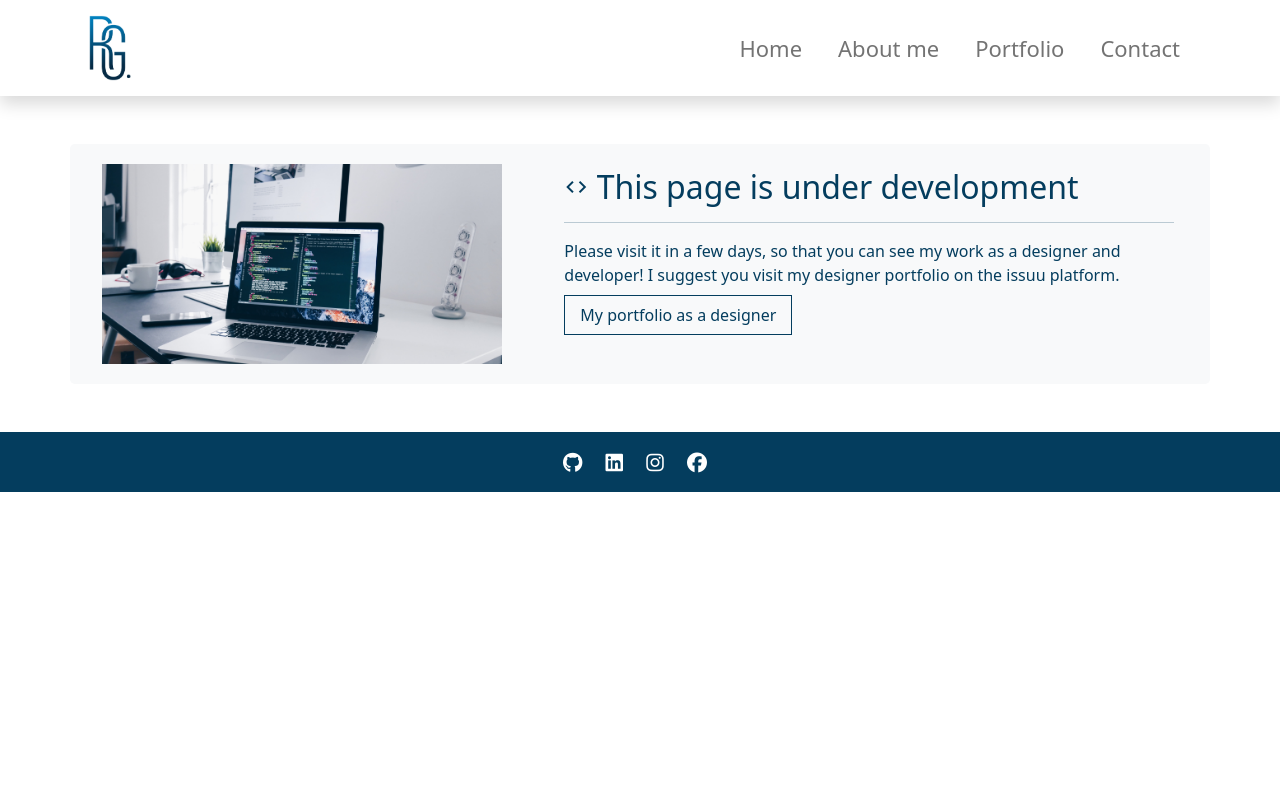
After one commit to GillesRitchmond/gillesritchmond.github.io, a PHP site: page /portfolio.html in a window 1280 px wide. The commit adds this page. Run offline with PHP 8.4, Linux system fonts and the light colour scheme; some libraries are stand-ins or nearby versions.

Commit message:
Footer is OKAY - Contact.html 40%

```diff
--- /dev/null
+++ b/portfolio.html
@@ -0,0 +1,82 @@
+<html>
+    <head>
+        <meta charset="UTF-8">
+
+        <link rel="stylesheet" type="text/css" href="style.css">
+
+        <!-- BOOTSTRAP -->
+        <link href="https://cdn.jsdelivr.net/npm/bootstrap@5.0.0-beta3/dist/css/bootstrap.min.css" rel="stylesheet" integrity="sha384-eOJMYsd53ii+scO/bJGFsiCZc+5NDVN2yr8+0RDqr0Ql0h+rP48ckxlpbzKgwra6" crossorigin="anonymous">
+        <script src="https://cdn.jsdelivr.net/npm/bootstrap@5.0.0-beta3/dist/js/bootstrap.bundle.min.js" integrity="sha384-JEW9xMcG8R+pH31jmWH6WWP0WintQrMb4s7ZOdauHnUtxwoG2vI5DkLtS3qm9Ekf" crossorigin="anonymous"></script>
+        <link rel="stylesheet" href="//code.jquery.com/ui/1.12.1/themes/base/jquery-ui.css">
+
+        <!-- <link rel="stylesheet" href="/resources/demos/style.css"> -->
+        <script src="https://code.jquery.com/jquery-1.12.4.js"></script>
+        <script src="https://code.jquery.com/ui/1.12.1/jquery-ui.js"></script>
+
+        <!-- GOOGLE ICONS -->
+        <link href="https://fonts.googleapis.com/icon?family=Material+Icons" rel="stylesheet">
+        <link rel="stylesheet"
+          href="https://fonts.googleapis.com/css2?family=Material+Icons">
+
+          <!-- FONT AWESOME -->
+          <script src="https://kit.fontawesome.com/c32e345056.js" crossorigin="anonymous"></script>
+    </head>
+
+    <body>
+        <nav class="navbar navbar-expand-lg navbar-light bg-white shadow sticky-top">
+            <div class="container">
+                <a class="navbar-brand" href="index.php">
+                    <img src="images/Mask Group 1@2x.png" alt="" width="auto" height="70" class="d-inline-block align-text-top">
+                </a>
+                <button class="navbar-toggler" type="button" data-bs-toggle="collapse" data-bs-target="#navbarNav" aria-controls="navbarNav" aria-expanded="false" aria-label="Toggle navigation">
+                    <span class="navbar-toggler-icon"></span>
+                </button>
+
+                <div class="collapse navbar-collapse justify-content-end" id="navbarNav">
+                    <ul class="navbar-nav">
+                        <li class="nav-item">
+                            <a class="nav-link" aria-current="page" href="index.html">Home</a>
+                        </li>
+                        <li class="nav-item">
+                            <a class="nav-link" href="about_me.html">About me</a>
+                        </li>
+                        <li class="nav-item">
+                            <a class="nav-link" href="portfolio.html">Portfolio</a>
+                        </li>
+                        <li class="nav-item">
+                            <a class="nav-link" href="contact.html">Contact</a>
+                        </li>
+                    </ul>
+                </div>
+            </div>
+        </nav>
+
+        <div class="container mt-5">
+            <div class="row bg-light rounded-3">
+                <div class="col-5">
+                    <img src="images/christopher-gower-m_HRfLhgABo-unsplash.jpg" class="img-portfolio">
+                </div>
+                <div class="col-7">
+                    <div class="p-1">
+                        <h2> <span class="material-icons"> code </span> This page is under development</h2>
+                        <hr>
+                        <p>
+                            Please visit it in a few days, so that you can see my work as a designer and developer!
+                            I suggest you visit my designer portfolio on the issuu platform.
+                        </p>
+                        <a href="https://issuu.com/ritchmondgilles/docs/portfolio_-_rg_-_2020_copy" class="btn-brand-color">My portfolio as a designer</a>
+                    </div>
+                </div>
+            </div>
+        </div>
+
+        <div class="footer mt-5 p-3">
+            <p class="centered footer-p">
+                <a href="https://github.com/GillesRitchmond/" class="footer-link mx-1"> <i class="fab fa-github"></i> </a>
+                <a href="https://ht.linkedin.com/in/ritchmond-gilles-5187b5168" class="footer-link mx-1"> <i class="fab fa-linkedin"></i> </a>
+                <a href="https://www.instagram.com/made.by.ritchmond/" class="footer-link mx-1"> <i class="fab fa-instagram"></i> </a>
+                <a href="https://github.com/GillesRitchmond/" class="footer-link mx-1"> <i class="fab fa-facebook"></i> </a>
+            </p>
+        </div>
+    </body>
+</html>
--- a/style.css
+++ b/style.css
@@ -3,6 +3,7 @@
     --primary-color: #043D5E;
     --secondary-color: #026FA7;
     --third-color: #00A8FF;
+    --gray-color: #CECECE;
 }
 
 body{
@@ -36,6 +37,17 @@ body{
 .btn-brand:hover{
     background-color: #FFF;
     color: var(--primary-color);
+    border: 2px solid var(--primary-color);
+}
+.btn-brand-color{
+    padding: 8px 15px;
+    border: 1px solid var(--primary-color);
+    color: var(--primary-color);
+    text-decoration: none;
+}
+.btn-brand-color:hover{
+    background-color: var(--primary-color);
+    color: #FFF;
     border: 2px solid var(--primary-color);
 }
 .banner-content{
@@ -120,3 +161,89 @@ h1{
     padding: 100px;
     width: 270px;
 }
+
+/* ABOUT ME */
+
+.gray-color{
+    color: var(--gray-color);
+}
+.brand-white{
+    color: #FFF;
+    font-size: 70px;
+    font-weight: bold;
+}
+.brand{
+    color: var(--primary-color);
+    font-size: 70px;
+    font-weight: bold;
+}
+.brand-left .container{
+    text-align: left;
+    margin-top: 70px;
+}
+.brand-left h4{
+    font-size: 40px;
+    margin-bottom: -20px;
+}
+.brand-left h2{
+    font-size: 50px;
+    margin-top: -10px;
+}
+.brand-right{
+    background-color: var(--primary-color);
+    height: 500px;
+    color: #FFF;
+    padding: 20px;
+    width: 100%;
+}
+.brand-right .container{
+    text-align: right;
+    margin-top: 70px;
+}
+.brand-right h4{
+    color: var(--gray-color);
+    font-size: 40px;
+    margin-bottom: -20px;
+}
+.brand-right h2{
+    color: var(--gray-color);
+    font-size: 50px;
+    margin-top: -10px;
+}
+.w-30{
+    width: 700px;
+    margin: 0 auto;
+}
+
+/* PORTFOLIO */
+.portfolio{
+    height: 200px;
+    width: 400px;
+    object-fit: cover;
+}
+.img-portfolio{
+    height: 200px;
+    width: 400px;
+    object-fit: cover;
+}
+
+/* footer */
+.footer{
+    background-color: var(--primary-color);
+    height: 60px;
+    color: #FFF;
+}
+.fab{
+    margin-right: 10px;
+}
+.footer-p{
+    font-size: 20px;
+}
+.footer-link{
+    color: #FFF;
+    text-decoration: none;
+    /* font-size: ; */
+}
+.footer-link:hover{
+    color: var(--third-color);
+}
```
Also changed, not shown: other parts of style.css (+32 -3 lines), View/index.php (deleted, +0 -229 lines), View/navbar.php (deleted, +0 -38 lines), about_me.html (added, +164 -0 lines), index.html (+23 -18 lines), View/about_me.php (deleted), View/contact.php (deleted), View/footer.php (deleted), View/portfolio.php (deleted), contact.html (added), images/Group 6.png (renamed from Group 6.png), images/Group 6@2x.png (renamed from Group 6@2x.png), images/Mask Group 1@2x.png (renamed from Mask Group 1@2x.png), images/alexandru-acea--WBYxmW4yuw-unsplash.png (renamed from alexandru-acea--WBYxmW4yuw-unsplash.png), 3 more files.
